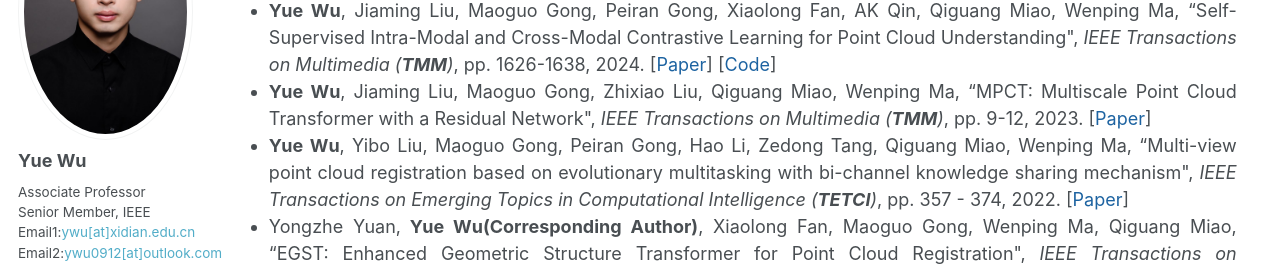
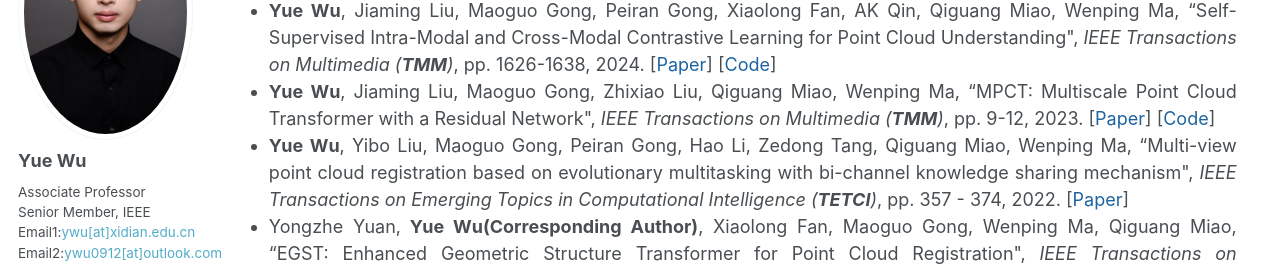
Before and after one commit to ywuchina/ywuchina.github.io, a Jekyll site: the page built from _pages/home.md, in a window 1280 px wide and 900 px high, scrolled down 3157 px. Shown: the part 152-422 px from the top of the window. Built offline with Jekyll 4.4.1, drawn with Linux system fonts in a browser that asks for light colours.

Commit message:
Update paper.html

```diff
--- a/_includes/paper.html
+++ b/_includes/paper.html
@@ -106,6 +106,7 @@
 “MPCT: Multiscale Point Cloud Transformer with a Residual Network",
 <i>IEEE Transactions on Multimedia (<b>TMM</b>)</i>, pp. 9-12, 2023.
 [<a href= "https://ieeexplore.ieee.org/document/10249213" target="_blank">Paper</a>]
+[<a href= "https://github.com/ywuchina/TeamCode/blob/main/MindSpore%20Project/MPCT_mindspore.zip" target="_blank">Code</a>]
 </span>
 </li>
 
```
